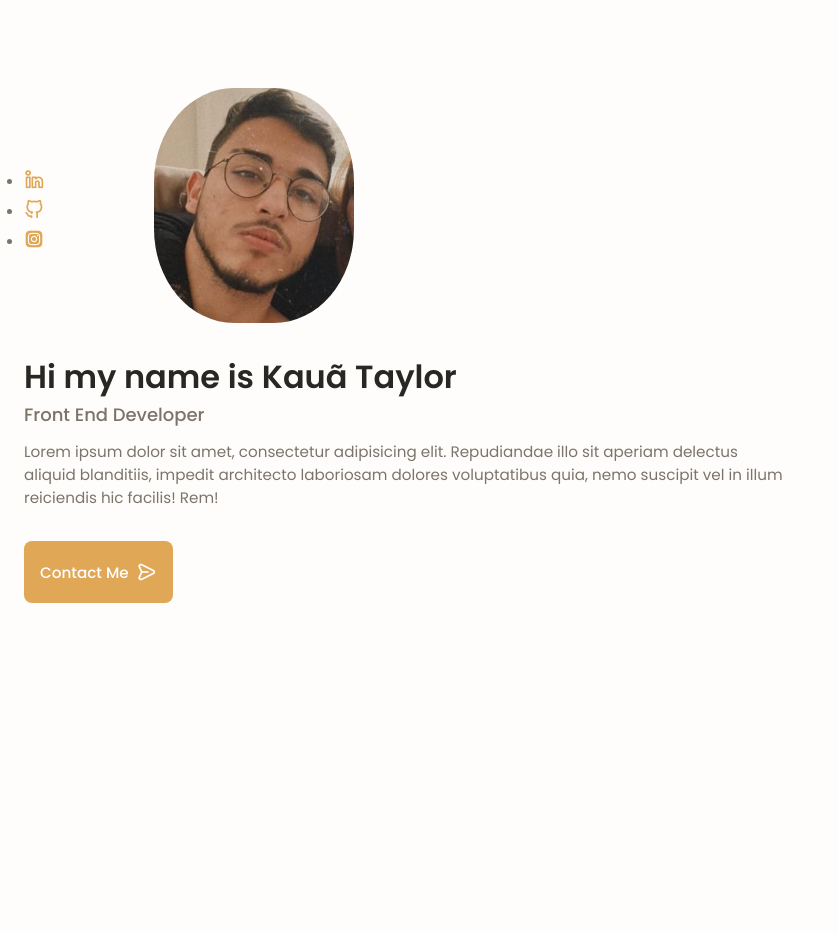
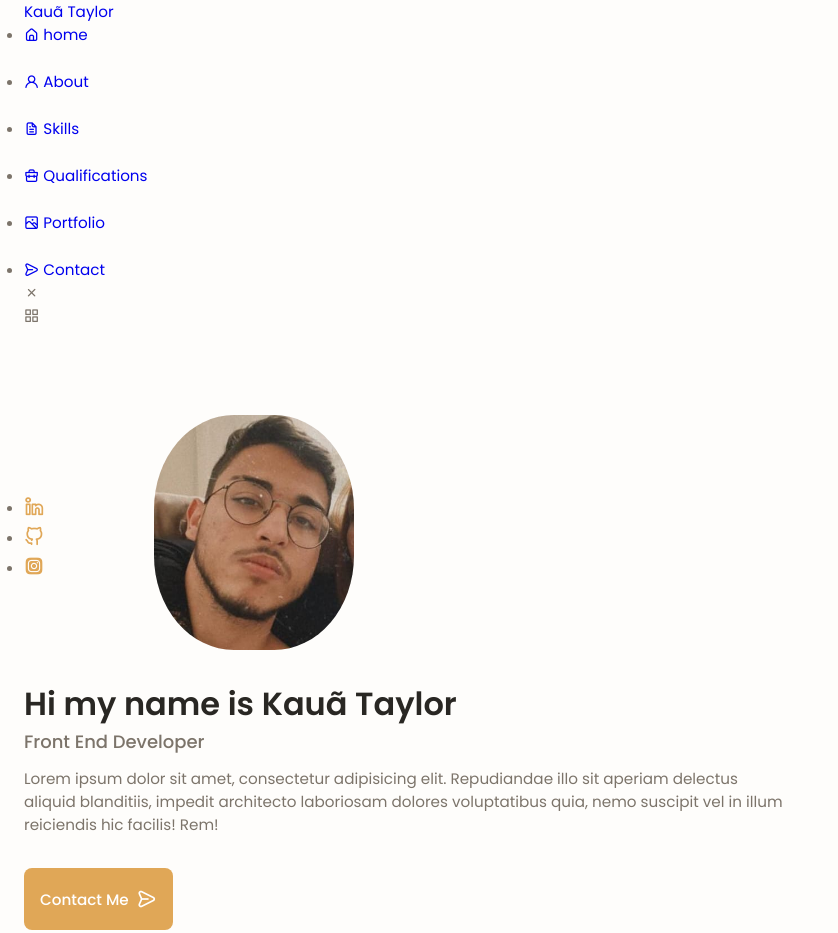
Before and after one commit to WolFinh0/my-web, a plain HTML site: page index.html in a window 1280 px wide. Shown: the whole page, without its empty margins (0-838 px from the left). Before the commit the page ends 800 px from the top, so only its background shows below. Drawn offline with nearby package versions, Linux system fonts and the light colour scheme.

Commit message:
chore: Add nav structure

```diff
--- a/index.html
+++ b/index.html
@@ -12,8 +12,56 @@
   </head>
 
   <body>
-    <header>
-      <!-- NAV BAR -->
+    <header class="header" id="header">
+      <nav class="nav container">
+        <a href="#" class="nav__logo">Kauã Taylor</a>
+        <div class="nav__menu" id="navMenu">
+          <ul class="nav__List grid">
+            <li class="nav__item">
+              <a href="#home" class="nav__link">
+                <i class="uil uil-estate nav__icon"></i>
+                home
+              </a>
+            </li>
+            <li class="nav__item">
+              <a href="#about" class="nav__link">
+                <i class="uil uil-user nav__icon"></i>
+                About
+              </a>
+            </li>
+            <li class="nav__item">
+              <a href="#skills" class="nav__link">
+                <i class="uil uil-file-alt nav__icon"></i>
+                Skills
+              </a>
+            </li>
+            <li class="nav__item">
+              <a href="#qualifications" class="nav__link">
+                <i class="uil uil-briefcase nav__icon"></i>
+                Qualifications
+              </a>
+            </li>
+            <li class="nav__item">
+              <a href="#portfolio" class="nav__link">
+                <i class="uil uil-scenery nav__icon"></i>
+                Portfolio
+              </a>
+            </li>
+            <li class="nav__item">
+              <a href="#contact" class="nav__link">
+                <i class="uil uil-message nav__icon"></i>
+                Contact
+              </a>
+            </li>
+          </ul>
+          <i class="uil uil-times nav__close"></i>
+        </div>
+        <div class="nav__buttons">
+          <div class="nav__toggle" id="navToggle">
+            <i class="uil uil-apps"></i>
+          </div>
+        </div>
+      </nav>
     </header>
 
     <main>
@@ -77,6 +125,8 @@
           </div>
         </div>
       </section>
+
+      <!-- sections here -->
     </main>
 
     <footer>
```
